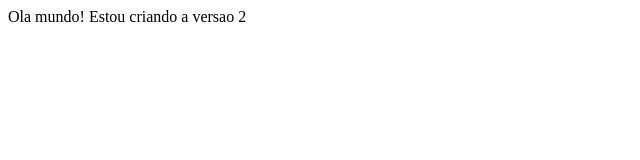
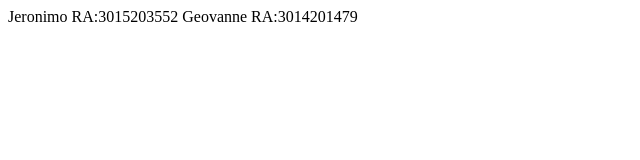
Before and after one commit to Jezin13/Projeto-novo-, a plain HTML site: page contato.html in a window 1280 px wide. Shown: the whole page, without its empty margins (0-640 px from the left). Drawn offline with Linux system fonts and the light colour scheme.

Commit message:
Update and rename index.html to contato.html

```diff
--- a/index.html
+++ b/contato.html
@@ -5,7 +5,7 @@
 <title>Projeto Novo </title>
 </head>
 <body>
-Ola mundo!
-Estou criando a versao 2
+Jeronimo RA:3015203552
+Geovanne RA:3014201479
 </body>
 </html>
```
